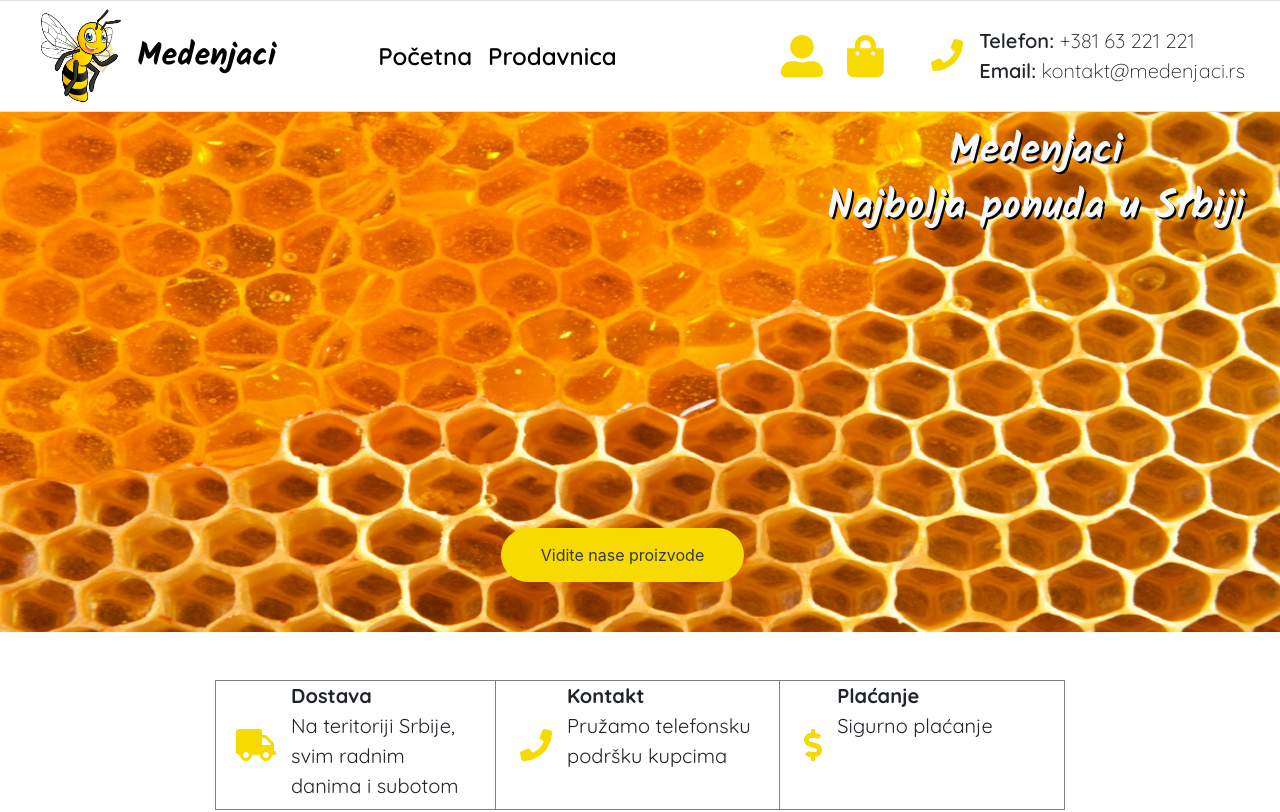
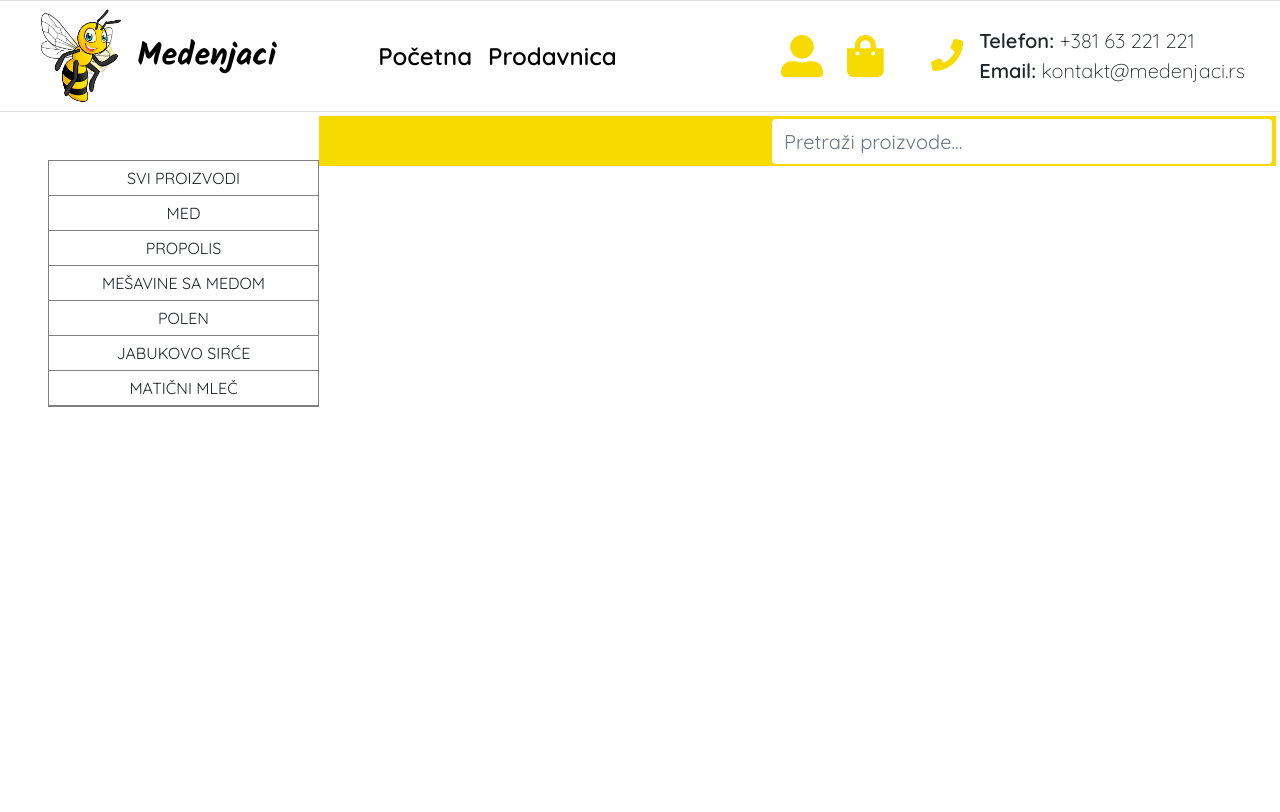
Before and after one commit to ahmet-halilovic/Medenjaci-Web, an Angular app: page / in a window 1280 px wide. Shown: the top 812 px of the page. Built offline with nearby package versions, Linux system fonts and the light colour scheme.

Commit message:
Create product page

```diff
--- a/src/app/app-routing.module.ts
+++ b/src/app/app-routing.module.ts
@@ -1,9 +1,9 @@
 import {NgModule} from '@angular/core';
 import {RouterModule, Routes} from '@angular/router';
-import {HomeComponent} from './components/shop/home/home.component';
+import {ProductPageComponent} from './components/shop/product-page/product-page.component';
 
 const routes: Routes = [
-  {path: '', component: HomeComponent}
+  {path: '', component: ProductPageComponent}
 ];
 
 @NgModule({
--- a/src/app/app.module.ts
+++ b/src/app/app.module.ts
@@ -8,6 +8,7 @@ import {FontAwesomeModule} from '@fortawesome/angular-fontawesome';
 import {HeaderComponent} from './components/layout/header/header.component';
 import { FooterComponent } from './components/layout/footer/footer.component';
 import { HomeComponent } from './components/shop/home/home.component';
+import { ProductPageComponent } from './components/shop/product-page/product-page.component';
 
 @NgModule({
   declarations: [
@@ -15,6 +16,7 @@ import { HomeComponent } from './components/shop/home/home.component';
     HeaderComponent,
     FooterComponent,
     HomeComponent,
+    ProductPageComponent,
   ],
   imports: [
     BrowserModule,
--- /dev/null
+++ b/src/app/components/shop/product-page/product-page.component.css
@@ -0,0 +1,54 @@
+.wrapper {
+  height: 100vh;
+  font-family: 'Quicksand';
+}
+
+.sidebar {
+  width: 25%;
+}
+
+.content-wrapper {
+  width: 75%;
+}
+
+.categories {
+  max-width: 350px;
+  border: 1px solid gray;
+}
+
+.categories a {
+  text-transform: uppercase;
+  width: 100%;
+  border-bottom: 1px solid gray;
+  text-align: center;
+  padding: 5px 10px;
+}
+
+.categories a:hover {
+  cursor: pointer;
+  color: var(--secondary-color);
+}
+
+.search-bar {
+  width: 100%;
+  height: 50px;
+  background-color: var(--secondary-color);
+}
+
+.search-bar form {
+  width: 500px;
+  height: 45px;
+  margin-top: 3px;
+}
+
+.search-bar form input {
+  width: 100%;
+  height: 100%;
+  border: 0;
+  font-size: 20px;
+}
+
+.search-bar form input:focus {
+  outline: 0;
+  box-shadow: none !important;
+}
--- /dev/null
+++ b/src/app/components/shop/product-page/product-page.component.html
@@ -0,0 +1,24 @@
+<div class="wrapper d-flex flex-row">
+
+  <div class="sidebar">
+    <div class="categories d-flex flex-column align-items-center ml-5 mt-5">
+      <a>Svi proizvodi</a>
+      <a>Med</a>
+      <a>Propolis</a>
+      <a>Mešavine sa medom</a>
+      <a>Polen</a>
+      <a>Jabukovo sirće</a>
+      <a>Matični mleč</a>
+    </div>
+  </div>
+
+  <div class="content-wrapper d-flex flex-column mt-1 mb-2 mr-1">
+    <div class="search-bar">
+      <form class="ml-auto mr-1">
+        <input class="form-control" type="search" placeholder="Pretraži proizvode..." aria-label="Search">
+      </form>
+    </div>
+    <div class="products"></div>
+  </div>
+
+</div>
--- /dev/null
+++ b/src/app/components/shop/product-page/product-page.component.ts
@@ -0,0 +1,15 @@
+import { Component, OnInit } from '@angular/core';
+
+@Component({
+  selector: 'app-product-page',
+  templateUrl: './product-page.component.html',
+  styleUrls: ['./product-page.component.css']
+})
+export class ProductPageComponent implements OnInit {
+
+  constructor() { }
+
+  ngOnInit(): void {
+  }
+
+}
```
